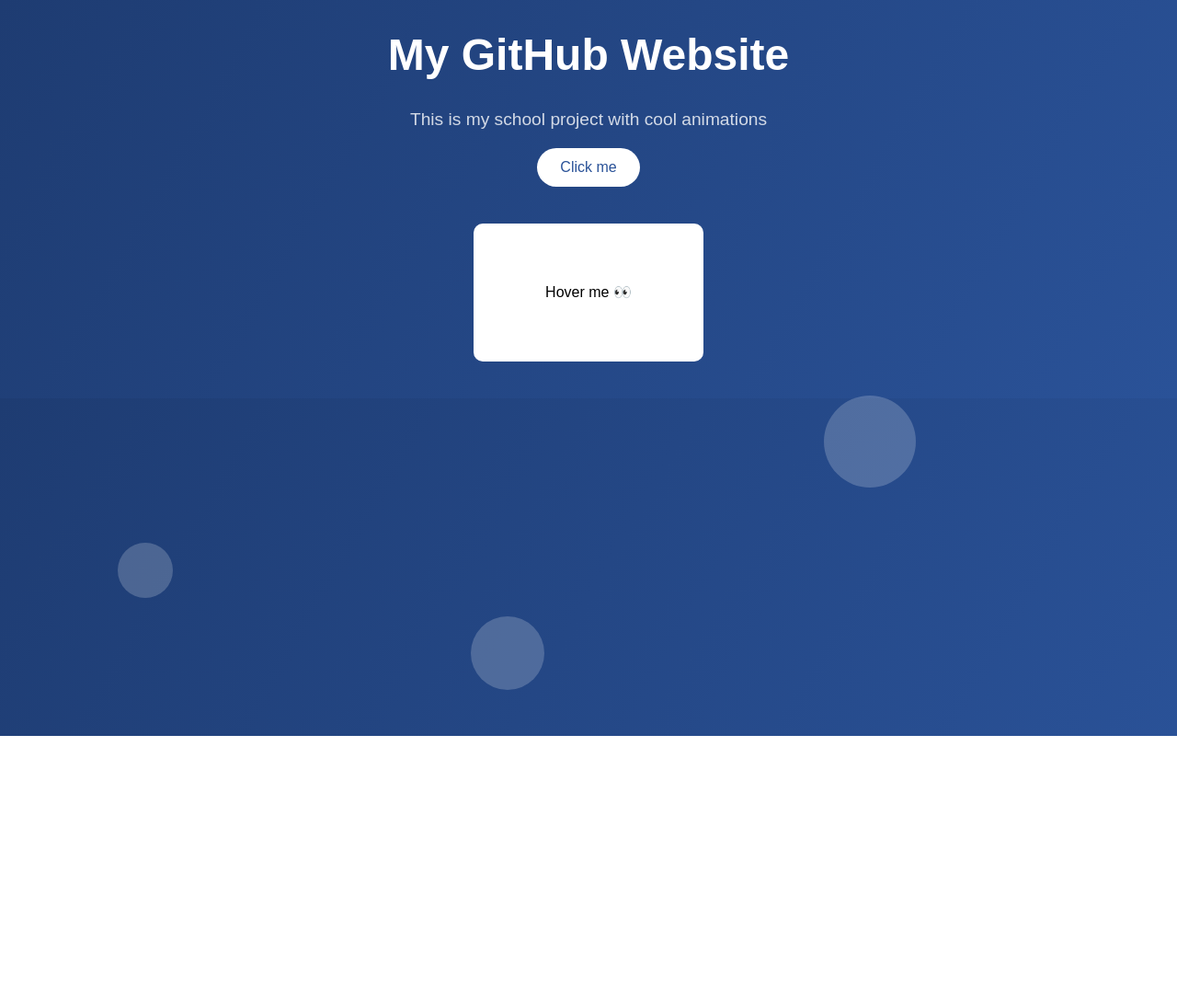
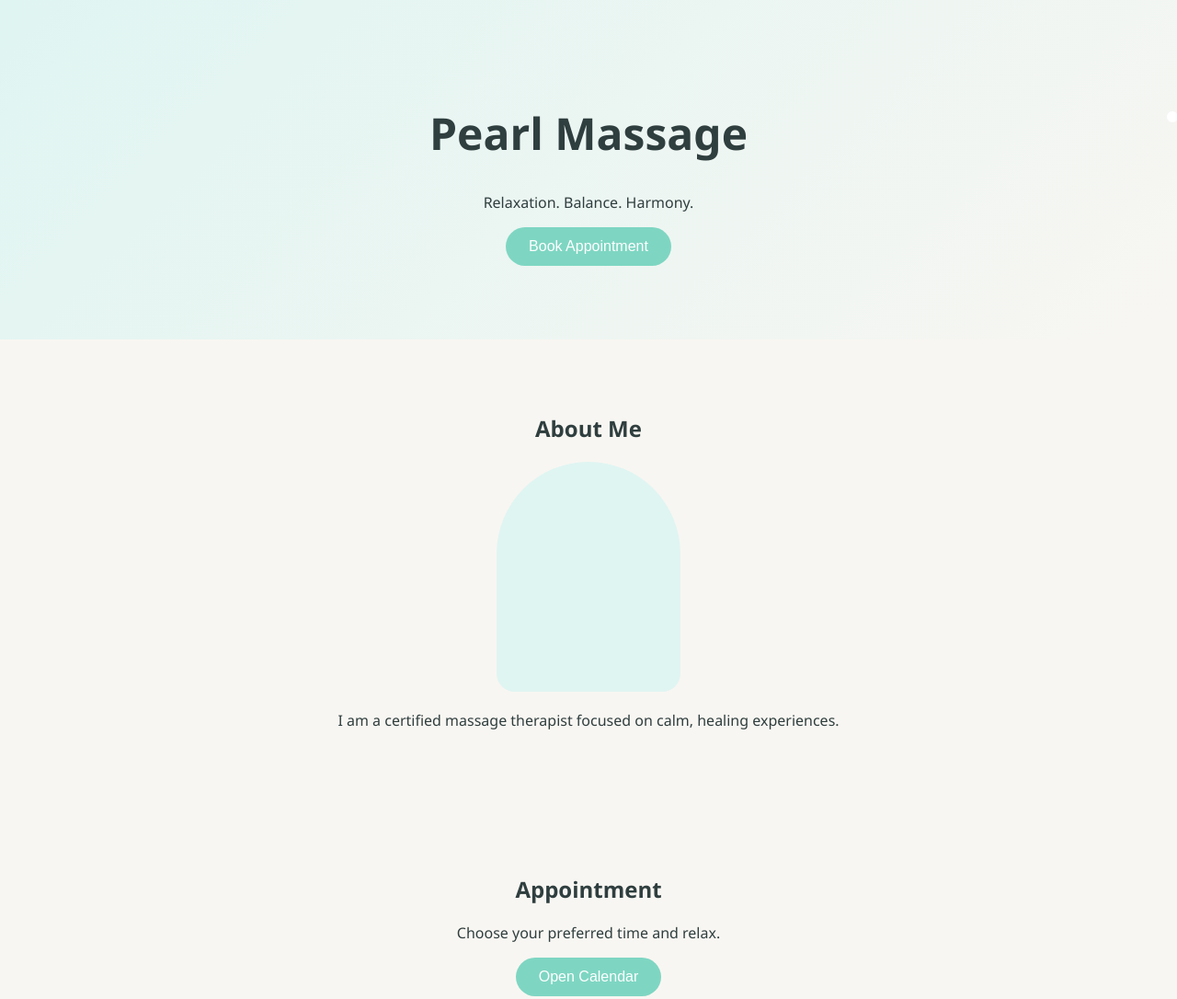
Before and after one commit to kamikova008/github.io, a plain HTML site: page index.html in a window 1280 px wide. Shown: the top 1086 px of the page at 92% size. Before the commit the page ends 800 px from the top, so only its background shows below. Drawn offline with Linux system fonts and the light colour scheme.

Commit message:
Update index.html
gyöngyház try

````diff
--- a/index.html
+++ b/index.html
@@ -3,138 +3,167 @@
 <html lang="en">
 <head>
 <meta charset="UTF-8">
-  <title>My Cool Website</title>
+<title>Massage Therapy</title>
+
 <style>
 body {
   margin: 0;
-      font-family: Arial, sans-serif;
-      background: linear-gradient(120deg, #1e3c72, #2a5298);
-      color: white;
-      text-align: center;
-      overflow-x: hidden;
+  font-family: "Segoe UI", sans-serif;
+  background: #f8f6f2;
+  color: #2f3e3e;
+  cursor: pointer;
 }
 
-```
+/* Header */
 header {
-  padding: 100px 20px;
+  text-align: center;
+  padding: 80px 20px;
+  background: linear-gradient(135deg, #dff5f2, #f8f6f2);
 }
 
+/* Pearl title glow */
 h1 {
   font-size: 3em;
-  animation: fadeIn 2s ease;
+  position: relative;
 }
 
-p {
-  font-size: 1.2em;
-  opacity: 0.8;
+h1::after {
+  content: "";
+  position: absolute;
+  width: 10px;
+  height: 10px;
+  background: white;
+  border-radius: 50%;
+  top: 10px;
+  right: -20px;
+  animation: sparkle 2s infinite;
 }
 
+@keyframes sparkle {
+  0% { opacity: 0; transform: scale(0.5);}
+  50% { opacity: 1; transform: scale(1.2);}
+  100% { opacity: 0; transform: scale(0.5);}
+}
+
+/* Sections */
+section {
+  padding: 60px 20px;
+  text-align: center;
+}
+
+/* Arch shape */
+.arch {
+  width: 200px;
+  height: 250px;
+  margin: 20px auto;
+  background: #dff5f2;
+  border-radius: 100px 100px 20px 20px;
+}
+
+/* Buttons */
 button {
   padding: 12px 25px;
+  border: none;
+  border-radius: 25px;
+  background: #7ed6c2;
+  color: white;
   font-size: 16px;
-  border: none;
-  background: white;
-  color: #2a5298;
-  cursor: pointer;
-  border-radius: 25px;
-  transition: transform 0.3s, background 0.3s;
+  transition: all 0.3s ease;
 }
 
 button:hover {
-  transform: scale(1.2);
-  background: #ddd;
+  background: #5bc0aa;
+  transform: scale(1.1);
 }
 
+/* Blog cards */
 .card {
   width: 250px;
-  height: 150px;
-  margin: 40px auto;
-  perspective: 1000px;
+  margin: 20px auto;
+  padding: 20px;
+  background: white;
+  border-radius: 15px;
+  transition: transform 0.3s;
 }
 
-.inner-card {
-  width: 100%;
-  height: 100%;
-  position: relative;
-  transition: transform 0.8s;
-  transform-style: preserve-3d;
+.card:hover {
+  transform: translateY(-10px);
 }
 
-.card:hover .inner-card {
-  transform: rotateY(180deg);
+/* Pearl click effect */
+.pearl {
+  position: absolute;
+  width: 15px;
+  height: 15px;
+  background: radial-gradient(circle, white, #dff5f2);
+  border-radius: 50%;
+  pointer-events: none;
+  animation: pop 0.6s ease-out;
 }
 
-.front, .back {
-  position: absolute;
-  width: 100%;
-  height: 100%;
-  backface-visibility: hidden;
-  display: flex;
-  align-items: center;
-  justify-content: center;
-  border-radius: 10px;
+@keyframes pop {
+  to {
+    transform: scale(4);
+    opacity: 0;
+  }
 }
 
-.front {
-  background: white;
-  color: black;
+/* Contact */
+footer {
+  padding: 40px;
+  background: #dff5f2;
 }
+</style>
 
-.back {
-  background: #ff4b2b;
-  transform: rotateY(180deg);
-}
-
-@keyframes fadeIn {
-  from { opacity: 0; transform: translateY(30px); }
-  to { opacity: 1; transform: translateY(0); }
-}
-
-/* Floating circles animation (PLUS feature) */
-.circle {
-  position: absolute;
-  border-radius: 50%;
-  background: rgba(255,255,255,0.2);
-  animation: float 10s infinite ease-in-out;
-}
-
-@keyframes float {
-  0% { transform: translateY(0px); }
-  50% { transform: translateY(-50px); }
-  100% { transform: translateY(0px); }
-}
-```
-
-  </style>
 </head>
 
 <body>
 
 <header>
-    <h1>My GitHub Website</h1>
-    <p>This is my school project with cool animations</p>
-    <button onclick="changeText()">Click me</button>
+  <h1>Pearl Massage</h1>
+  <p>Relaxation. Balance. Harmony.</p>
+  <button>Book Appointment</button>
 </header>
 
-  <!-- Flip card (PLUS feature) -->
+<section>
+  <h2>About Me</h2>
+  <div class="arch"></div>
+  <p>I am a certified massage therapist focused on calm, healing experiences.</p>
+</section>
 
-  <div class="card">
-    <div class="inner-card">
-      <div class="front">Hover me 👀</div>
-      <div class="back">Cool, right? 😎</div>
-    </div>
-  </div>
+<section>
+  <h2>Appointment</h2>
+  <p>Choose your preferred time and relax.</p>
+  <button>Open Calendar</button>
+</section>
 
-  <!-- Floating animated shapes -->
+<section>
+  <h2>Blog</h2>
+  <div class="card">Massage benefits for stress</div>
+  <div class="card">How to relax your muscles</div>
+</section>
 
-  <div class="circle" style="width:60px;height:60px;left:10%;top:80%;"></div>
-  <div class="circle" style="width:100px;height:100px;left:70%;top:60%;"></div>
-  <div class="circle" style="width:80px;height:80px;left:40%;top:90%;"></div>
+<section>
+  <h2>Contact</h2>
+  <p>Email: contact@massage.com</p>
+</section>
+
+<footer>
+  © 2026 Pearl Massage
+</footer>
 
 <script>
-    function changeText() {
-      document.querySelector("p").innerText = "You clicked the button! 🎉";
-    }
+document.addEventListener("click", function(e) {
+  let pearl = document.createElement("div");
+  pearl.className = "pearl";
+  pearl.style.left = e.pageX + "px";
+  pearl.style.top = e.pageY + "px";
+  document.body.appendChild(pearl);
+
+  setTimeout(() => {
+    pearl.remove();
+  }, 600);
+});
 </script>
 
 </body>
````
Lines whose indentation alone changed are shown as unchanged.
